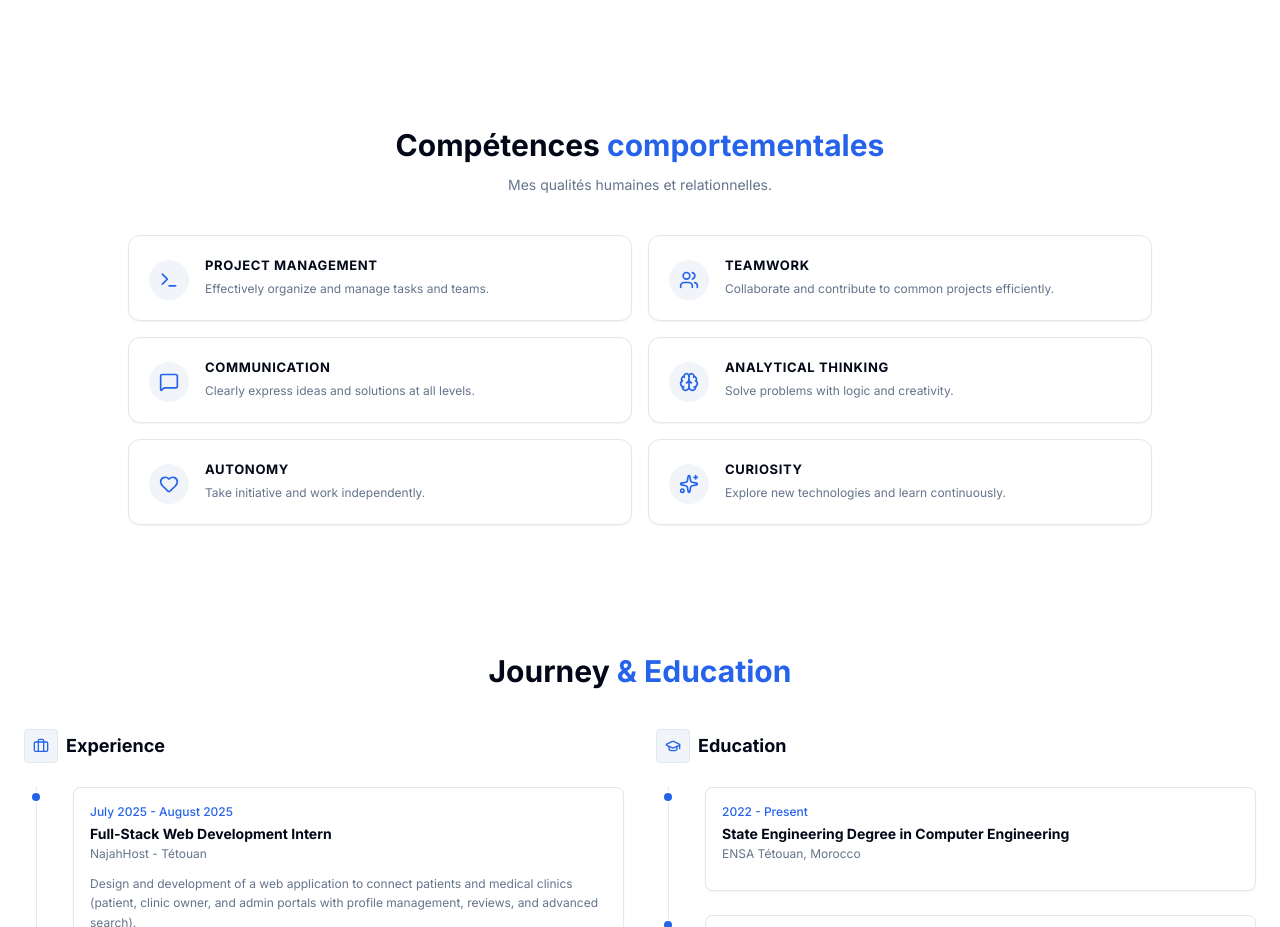
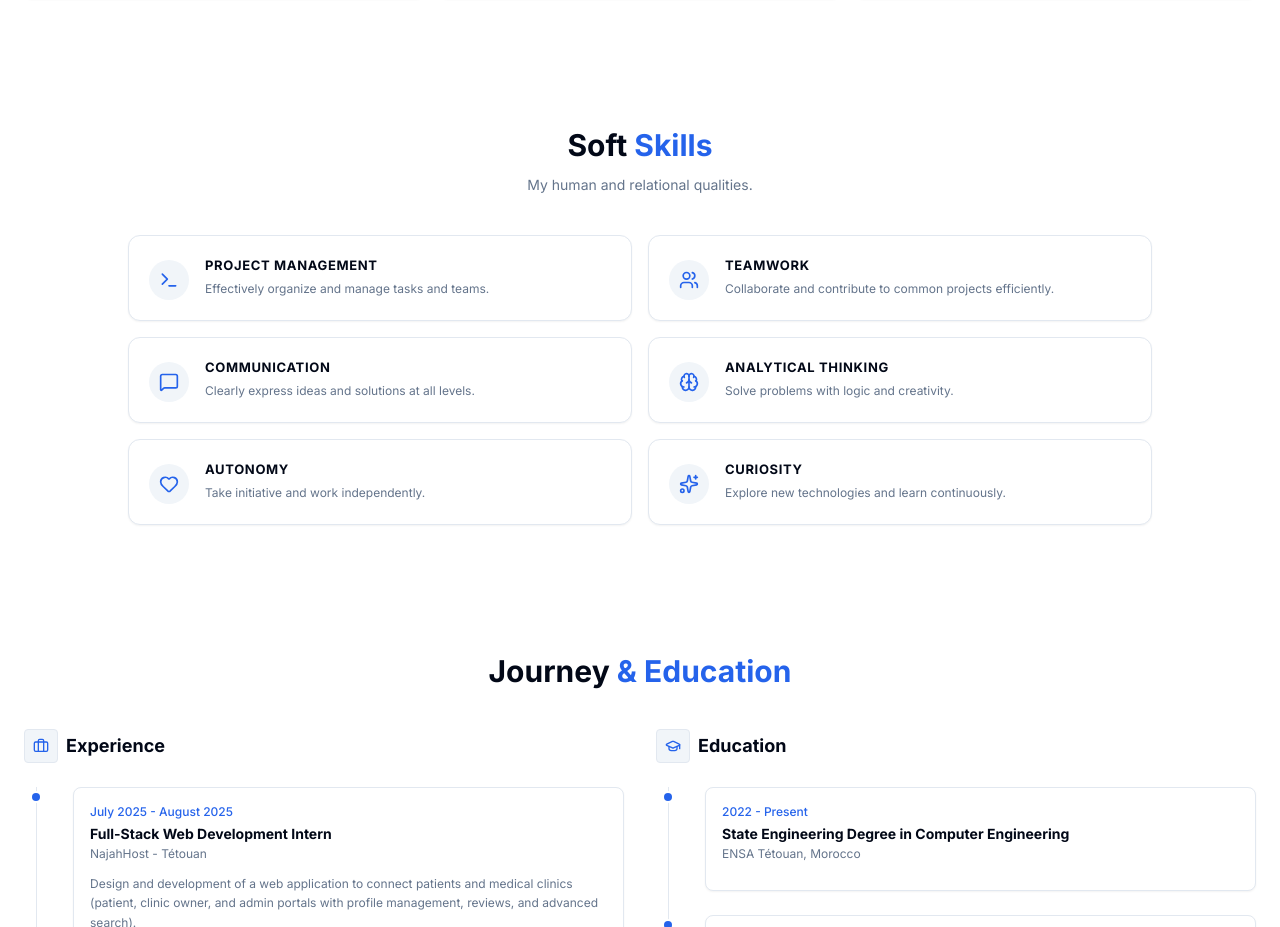
Before and after one commit to essebaiyayaa/Portfolio, a React (Vite) app: page / in a window 1280 px wide. Shown: the part 2712-3639 px from the top of the page. Built offline with nearby package versions, Linux system fonts and the light colour scheme; the HTML template or start-up script is replaced by a standard one.

Commit message:
Update Soft Skills section heading to English

```diff
--- a/src/components/SoftSkills.tsx
+++ b/src/components/SoftSkills.tsx
@@ -13,9 +13,9 @@ export default function SoftSkills() {
                     className="text-center mb-10"
                 >
                     <h2 className="text-2xl md:text-3xl font-bold mb-3 text-foreground">
-                        Compétences <span className="text-primary">comportementales</span>
+                        Soft <span className="text-primary">Skills</span>
                     </h2>
-                    <p className="text-muted-foreground text-sm">Mes qualités humaines et relationnelles.</p>
+                    <p className="text-muted-foreground text-sm">My human and relational qualities.</p>
                 </motion.div>
 
                 <div className="grid grid-cols-1 md:grid-cols-2 gap-4 max-w-5xl mx-auto">
```
